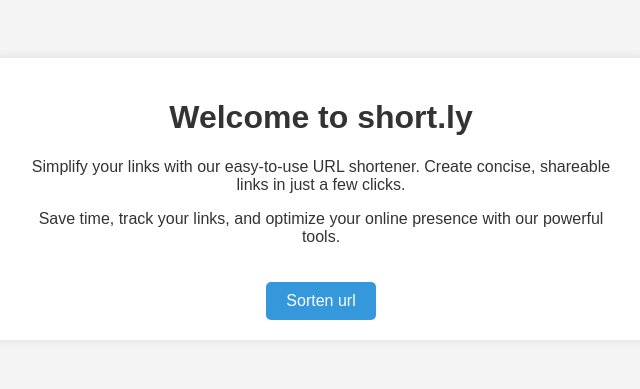
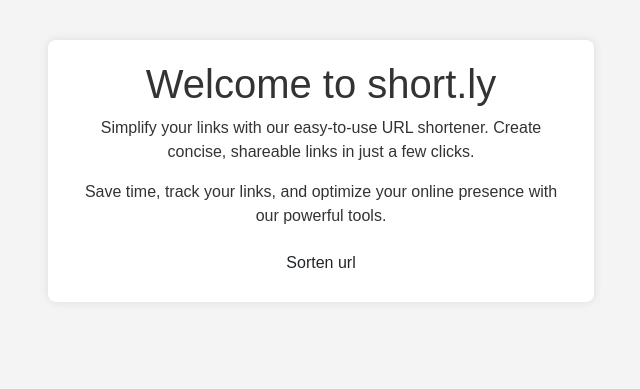
Before and after one commit to juma-paul/urlShortener, a Django app: page / in a window 1280 px wide. Shown: the top 389 px of the page, without its empty margins (319-959 px from the left). Run offline with Django 5.2, Linux system fonts and the light colour scheme.

Commit message:
Include bootstrap cdn to the base.html

```diff
--- a/templates/base.html
+++ b/templates/base.html
@@ -3,24 +3,32 @@
 <head>
   <meta charset="UTF-8" />
   <meta name="viewport" content="width=device-width, initial-scale=1.0" />
-    <title>{% block title %}URL shortener {% endblock %}</title>
+  <link
+    href="https://cdn.jsdelivr.net/npm/bootstrap@5.3.3/dist/css/bootstrap.min.css"
+    rel="stylesheet"
+  />
+  <title>{% block title %}URL shortener{% endblock %}</title>
   <style>
     body {
       font-family: Arial, sans-serif;
       background-color: #f4f4f4;
       color: #333;
       text-align: center;
-        padding: 50px;
+      padding: 20px;
+      margin: 0;
     }
-      .container {
+
+    .container-custom {
       background-color: #fff;
       border-radius: 8px;
       box-shadow: 0 0 10px rgba(0, 0, 0, 0.1);
-        display: inline-block;
-        padding: 20px 30px;
-        max-width: 600px;
+      padding: 20px;
+      margin: 20px auto;
+      max-width: 100%;
+      box-sizing: border-box;
     }
-      .btn {
+
+    .btn-custom {
       background-color: #3498db;
       color: #fff;
       padding: 10px 20px;
@@ -28,16 +36,32 @@
       border-radius: 5px;
       display: inline-block;
       margin-top: 20px;
+      transition: background-color 0.3s ease;
     }
-      .btn:hover {
+
+    .btn-custom:hover {
       background-color: #2980b9;
+    }
+
+    @media (min-width: 600px) {
+      .container-custom {
+        max-width: 600px;
+        padding: 20px 30px;
+      }
     }
   </style>
 </head>
 <body>
   <div class="container">
+    <div class="row justify-content-center">
+      <div class="col-12 col-md-8 col-lg-6">
+        <div class="container-custom">
           {% block content %}
           {% endblock %}
         </div>
+      </div>
+    </div>
+  </div>
+  <script src="https://cdn.jsdelivr.net/npm/bootstrap@5.3.3/dist/js/bootstrap.bundle.min.js"></script>
 </body>
 </html>
```
Lines whose indentation alone changed are shown as unchanged.
